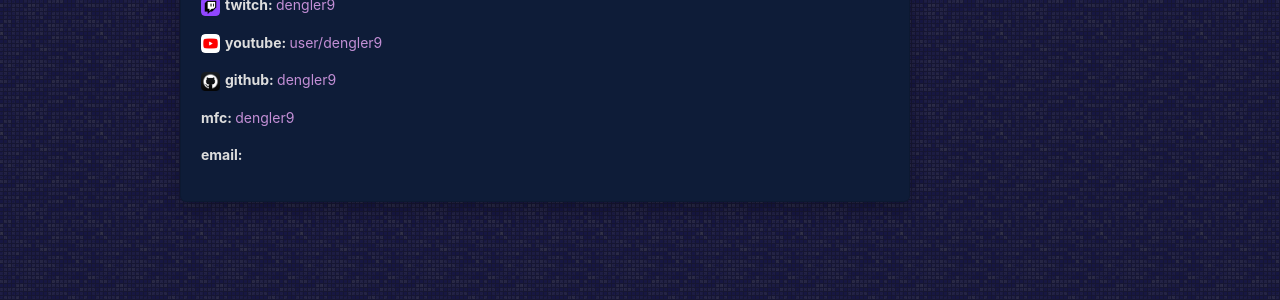
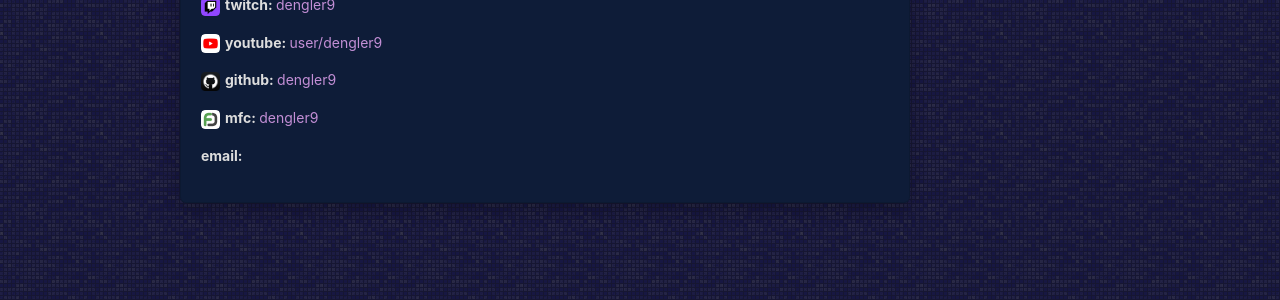
Before and after one commit to dengler9/dengler9.github.io, a Jekyll site: the page built from links.html, in a window 1280 px wide. Shown: the part 224-524 px from the top of the page. Built offline with Jekyll 4.4.1, drawn with Linux system fonts in a browser that asks for light colours.

Commit message:
Update links.html

```diff
--- a/links.html
+++ b/links.html
@@ -12,7 +12,7 @@ title: links
 <p><img style="vertical-align: middle; padding-right:5px;" src="/assets/icons/TwitchIcon.png" width="24"><b>twitch: </b><a href="https://www.twitch.tv/dengler9" target="_blank">dengler9</a></p>
 <p><img style="vertical-align: middle; padding-right:5px;" src="/assets/icons/YouTubeIcon.png" width="24"><b>youtube: </b><a href="https://www.youtube.com/user/TheFadens" target="_blank">user/dengler9</a></p>
 <p><img style="vertical-align: middle; padding-right:5px;" src="/assets/icons/GithubIcon.png" width="24"><b>github: </b><a href="https://github.com/dengler9" target="_blank">dengler9</a></p>
-<p><b>mfc: </b><a href="https://myfigurecollection.net/profile/dengler9" target="_blank">dengler9</a></p>
+<p><img style="vertical-align: middle; padding-right:5px;" src="/assets/icons/MFCIcon.png" width="24"><b>mfc: </b><a href="https://myfigurecollection.net/profile/dengler9" target="_blank">dengler9</a></p>
 <p><b>email: </b></p>
 </body>
 </html>
```
